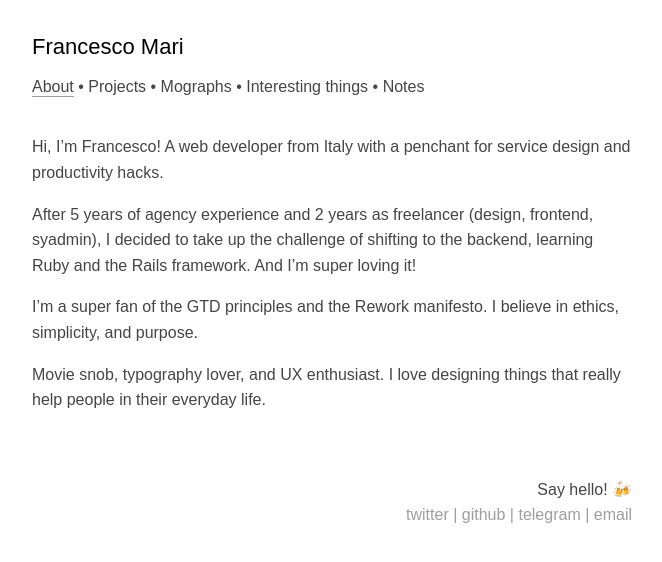
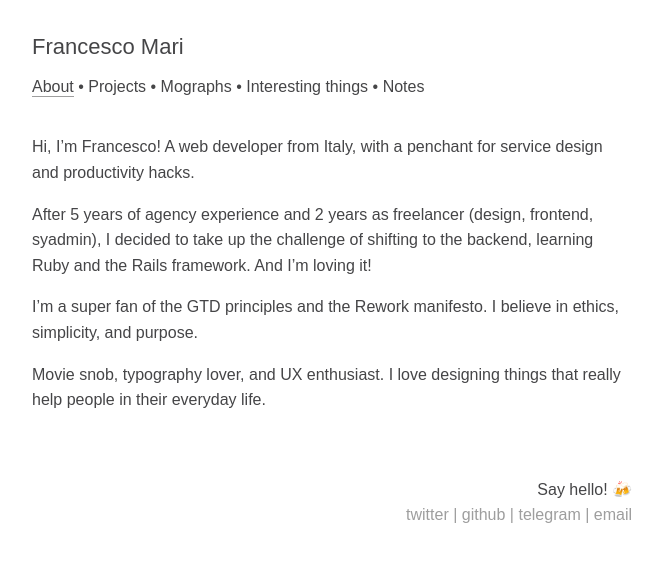
Before and after one commit to sekmo/sekmo.cc, a Jekyll site: the page built from index.md, in a window 1280 px wide. Shown: the top 562 px of the page, without its empty margins (308-970 px from the left). Built offline with Jekyll 4.4.1, drawn with Linux system fonts in a browser that asks for light colours.

Commit message:
Fix breakpoint overlay, some text repetitions

```diff
--- a/_includes/header.html
+++ b/_includes/header.html
@@ -1,4 +1,4 @@
-<p class="site-title">{{ site.title }}</p>
+<p class="site-title"><a href="/">{{ site.title }}</a></p>
 
 <ul class="nav">
   {% for item in site.nav %}
--- a/css/_modules.scss
+++ b/css/_modules.scss
@@ -3,25 +3,28 @@
   color: black;
   margin-bottom: 0;
   line-height: 1;
+  & > a {
+    text-decoration: none !important;
+  }
 }
 
 
 .nav {
+  padding: 0;
+  list-style: none;
   font-size: rem(16px);
   @include breakpoint-max($phablet) {
     font-size: rem(14px, $font-size--mobile);
   }
   line-height: 1.6;
-  padding: 0;
-  list-style: none;
   &__item {
     display: inline-block;
     margin-bottom: .3rem;
     @include breakpoint-max($phablet) {
       margin-bottom: .7rem;
-    }
-    &:not(:last-child) {
-      margin-right: .5rem;
+      &:not(:last-child) {
+        margin-right: .5rem;
+      }
     }
     & > a {
       text-decoration: none !important;
@@ -42,10 +45,10 @@
         border-color: #ccc;
       }
     }
-    @include breakpoint($phablet) {
-      &:not(:last-child) {
-        margin-right: 0;
-      }
+    @include breakpoint($phablet+1) {
+      // &:not(:last-child) {
+      //   margin-right: 0;
+      // }
       &:not(:first-child):before {
         content: "• ";
       }
--- a/css/_syntax.scss
+++ b/css/_syntax.scss
@@ -218,6 +218,6 @@
 }
 :not(pre)>code {
   background: #f8f8f8;
-  white-space: nowrap;
+  // white-space: nowrap;
   padding: 3px 5px;
 }
--- a/css/style.scss
+++ b/css/style.scss
@@ -23,7 +23,7 @@
   box-sizing: border-box;
   line-height: 1.5;
   font-size: $font-size--mobile;
-  @include breakpoint($phablet) {
+  @include breakpoint($tablet) {
     line-height: 1.6;
     font-size: $font-size;
   }
--- a/index.md
+++ b/index.md
@@ -3,9 +3,9 @@
 title:  About
 ---
 
-Hi, I'm Francesco! A web developer from Italy with a penchant for service design and productivity hacks.
+Hi, I'm Francesco! A web developer from Italy, with a penchant for service design and productivity hacks.
 
-After 5 years of agency experience and 2 years as freelancer (design, frontend, syadmin), I decided to take up the challenge of shifting to the backend, learning Ruby and the Rails framework. And I'm super loving it!
+After 5 years of agency experience and 2 years as freelancer (design, frontend, syadmin), I decided to take up the challenge of shifting to the backend, learning Ruby and the Rails framework. And I'm loving it!
 
 I’m a super fan of the GTD principles and the Rework manifesto. I believe in ethics, simplicity, and purpose.
 
```
